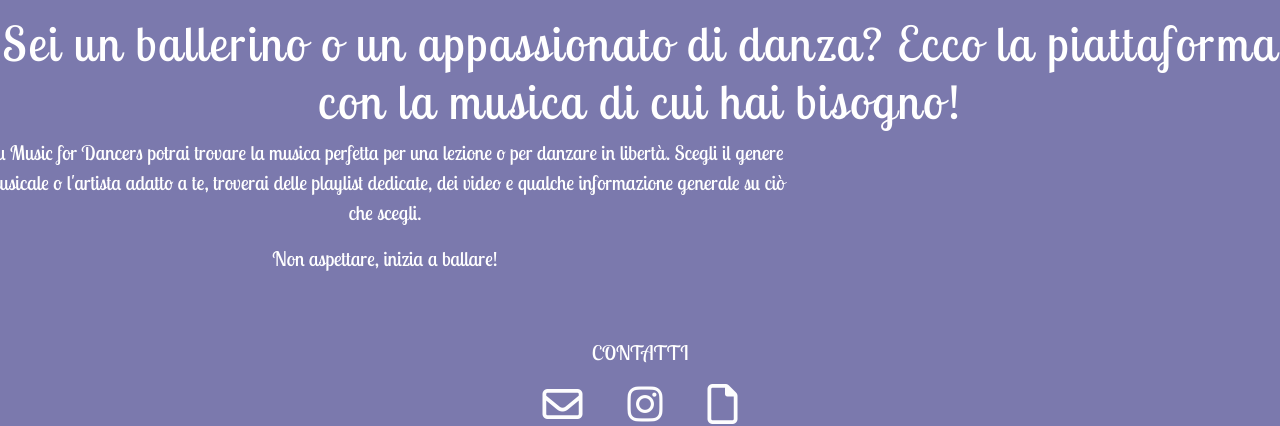
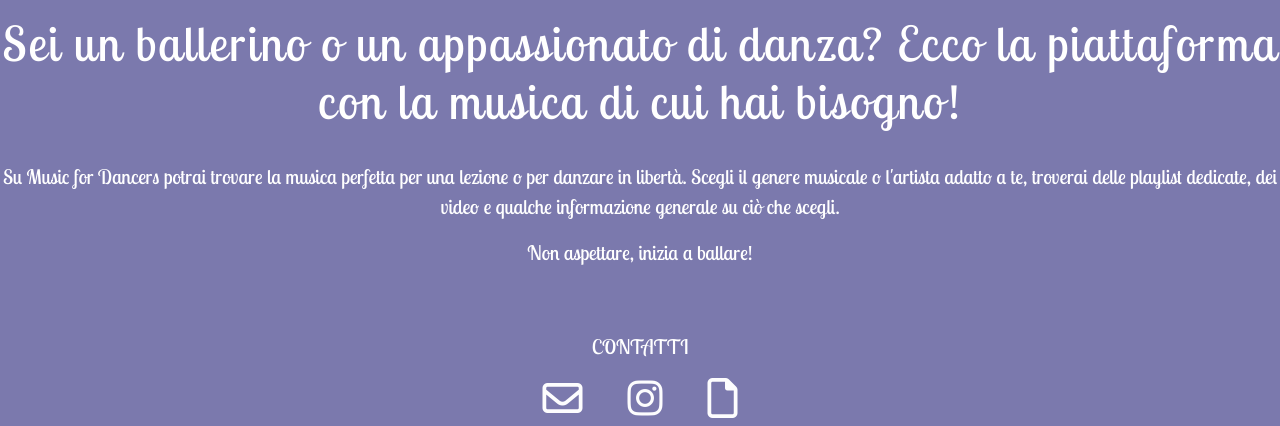
Before and after one commit to FrancescaScola/musicfordancers5, a plain HTML site: page index.html in a window 1280 px wide. Shown: the part 715-1141 px from the top of the page. Drawn offline with nearby package versions, Linux system fonts and the light colour scheme.

Commit message:
Add files via upload

```diff
--- a/index.html
+++ b/index.html
@@ -72,11 +72,11 @@
 <section class="row">
 <h2>Sei un ballerino o un appassionato di danza? Ecco la piattaforma con la musica di cui hai bisogno!</h2><br>
 <section id="main">
-  <div style="max-width:800px; margin:0 auto;">
+
           <p align="center">Su Music for Dancers potrai trovare la musica perfetta per una lezione o per danzare in libertà. Scegli il genere musicale o l'artista adatto a te, troverai delle playlist dedicate, dei video e qualche informazione generale su ciò che scegli.
         </p>
             <p align="center">Non aspettare, inizia a ballare! </p>
-            </div>
+
   </section>
 </section><br><br>
 <footer class="iconfooter">
```
